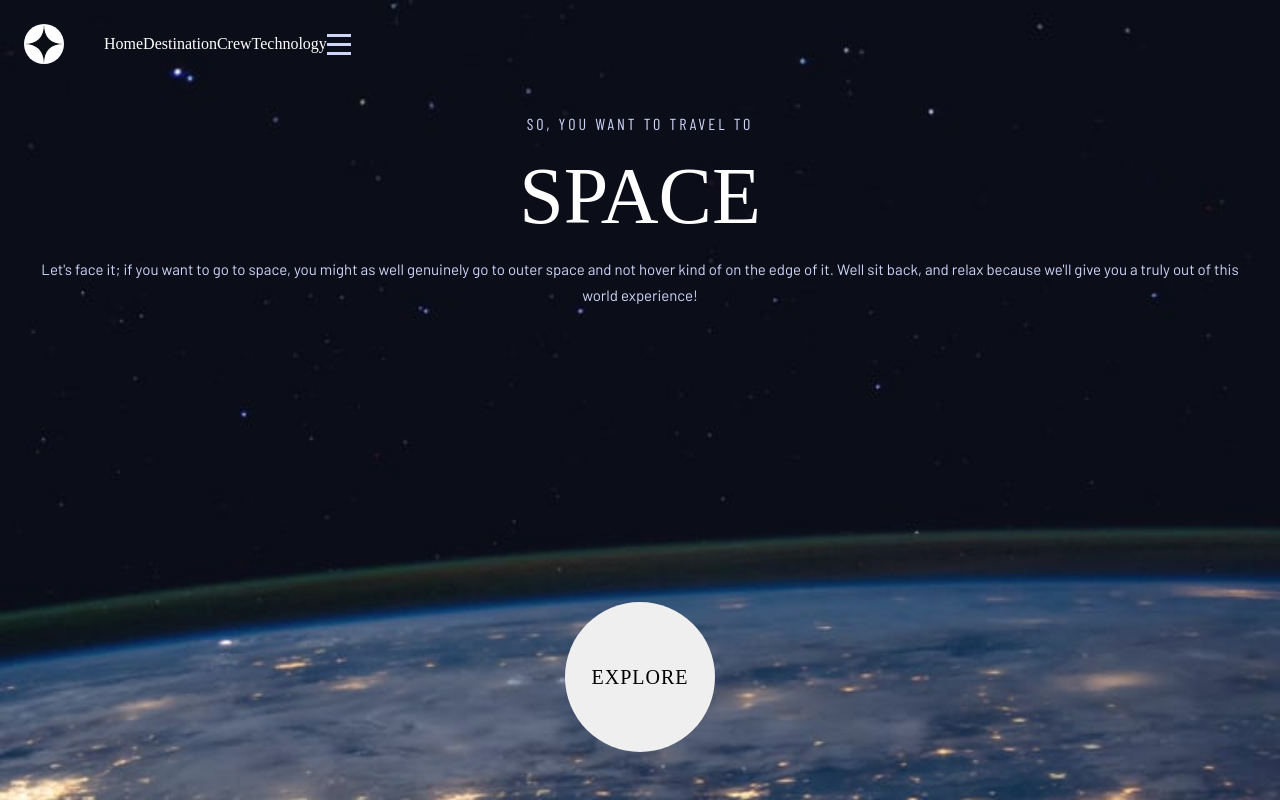
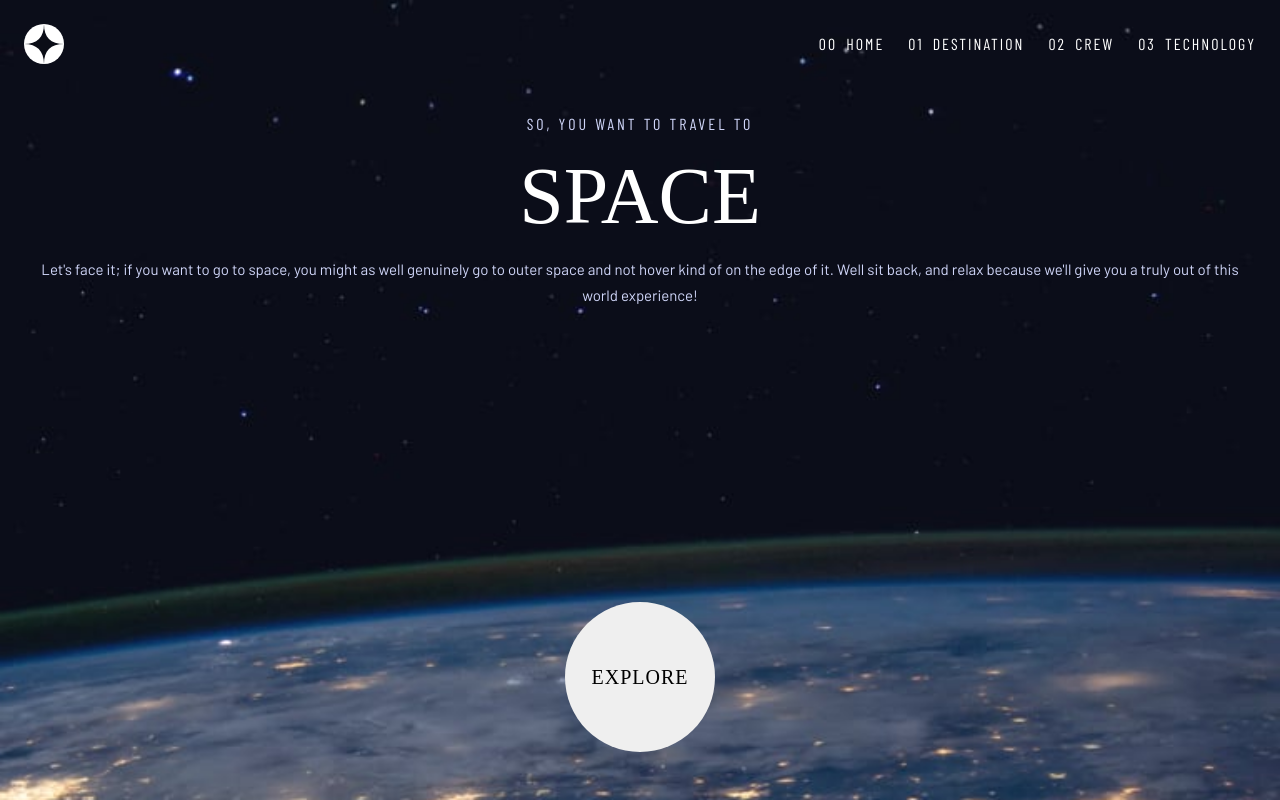
Before and after one commit to lawrence-yoon/space-tourism, a Next.js app: page / in a window 1280 px wide. Built offline with nearby package versions, Linux system fonts and the light colour scheme; a web font is replaced by a local one.

Commit message:
add burger functionality at different resolutions

```diff
--- a/src/components/features/MainHeader/index.jsx
+++ b/src/components/features/MainHeader/index.jsx
@@ -1,11 +1,20 @@
 import Link from "next/link";
 import Image from "next/image";
 import classes from "./styles.module.css";
+import { useState } from "react";
 
 function MainHeader() {
+  const [isMenuActive, setIsMenuActive] = useState(false);
+
+  function handleMenuOpen() {
+    setIsMenuActive(true);
+  }
+  function handleMenuClose() {
+    setIsMenuActive(false);
+  }
+
   return (
     <header className={classes.header}>
-      <div className={classes.logo}>
       <Link href="/">
         <Image
           src="/assets/shared/logo.svg"
@@ -14,36 +23,76 @@ function MainHeader() {
           height={40}
         />
       </Link>
-      </div>
-      <nav className={classes.navigation}>
+
+      {isMenuActive ? (
+        <nav className={classes.navigationMobile}>
+          <button className={classes.button} onClick={handleMenuClose}>
+            <Image
+              src="/assets/shared/icon-close.svg"
+              alt="close-icon"
+              width={20}
+              height={20}
+            />
+          </button>
           <ul className={classes.linksList}>
             <li>
               <Link className={classes.link} href="/">
-              Home
+                <span className={classes.linkIndex}>00</span> HOME
               </Link>
             </li>
             <li>
               <Link className={classes.link} href="/destination">
-              Destination
+                <span className={classes.linkIndex}>01</span> DESTINATION
               </Link>
             </li>
             <li>
               <Link className={classes.link} href="/crew">
-              Crew
+                <span className={classes.linkIndex}>02</span> CREW
               </Link>
             </li>
             <li>
               <Link className={classes.link} href="/technology">
-              Technology
+                <span className={classes.linkIndex}>03</span> TECHNOLOGY
               </Link>
             </li>
           </ul>
+        </nav>
+      ) : (
+        <button
+          className={`${classes.button} ${classes.menu}`}
+          onClick={handleMenuOpen}
+        >
           <Image
             src="/assets/shared/icon-hamburger.svg"
             alt="menu-icon"
             width={24}
             height={21}
           />
+        </button>
+      )}
+      <nav className={classes.navigation}>
+        <ul className={classes.linksList}>
+          <li>
+            <Link className={classes.link} href="/">
+              00 HOME
+            </Link>
+          </li>
+          <li>
+            <Link className={classes.link} href="/destination">
+              01 DESTINATION
+            </Link>
+          </li>
+          <li>
+            <Link className={classes.link} href="/crew">
+              02 CREW
+            </Link>
+          </li>
+          <li>
+            <Link className={classes.link} href="/technology">
+              03 TECHNOLOGY
+            </Link>
+          </li>
+        </ul>
       </nav>
     </header>
   );
--- a/src/components/features/MainHeader/styles.module.css
+++ b/src/components/features/MainHeader/styles.module.css
@@ -4,23 +4,74 @@
   display: flex;
   flex-direction: row;
   align-items: center;
+  justify-content: space-between;
   padding: 1.5rem;
+  width: 100%;
 }
+.navigationMobile {
+  position: absolute;
+  inset: 0 0 auto auto;
+  z-index: 1;
+  height: 100vh;
+  width: 67vw;
+  display: flex;
+  flex-direction: column;
+  align-items: flex-end;
+  padding-top: 33px;
+  padding-right: 1.5rem;
+  backdrop-filter: blur(6px);
+}
+
 .navigation {
-  display: flex;
-  flex-direction: row;
-  align-items: center;
+  display: none;
 }
 
 .linksList {
   margin: 0;
   display: flex;
-  flex-direction: row;
+  flex-direction: column;
   list-style-type: none;
+  padding-top: 4rem;
+  padding-inline-start: 2rem;
+  gap: 1.5rem;
+  align-self: flex-start;
+  font-size: 1rem;
+  font-family: "Barlow Condensed", sans-serif;
 }
 
 .link {
   text-decoration: none;
   color: white;
+  word-spacing: 0.25rem;
+  letter-spacing: 2px;
 }
+
+.linkIndex {
+  font-weight: bold;
+}
+
+.button {
+  background-color: transparent;
+  border: none;
+  padding: 0;
+}
+
+@media (min-width: 768px) {
+  .navigationMobile {
+    display: none;
+  }
+  .navigation {
+    display: flex;
+  }
+  .linksList {
+    flex-direction: row;
+    align-items: center;
+    padding-top: 0;
+    padding-inline-start: 0;
+  }
+  .menu {
+    display: none;
+  }
+}
+
 /* need active link state. padding and border bottom for underline */
```
Lines whose indentation alone changed are shown as unchanged.
